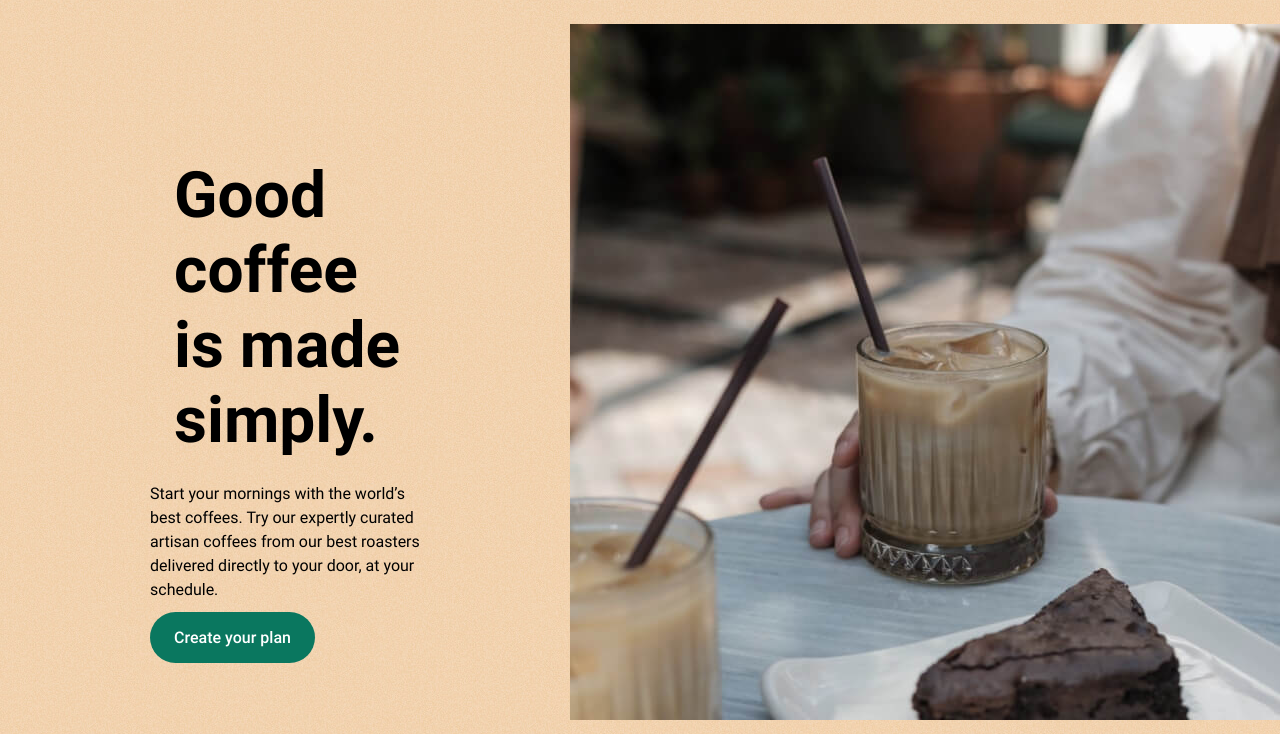
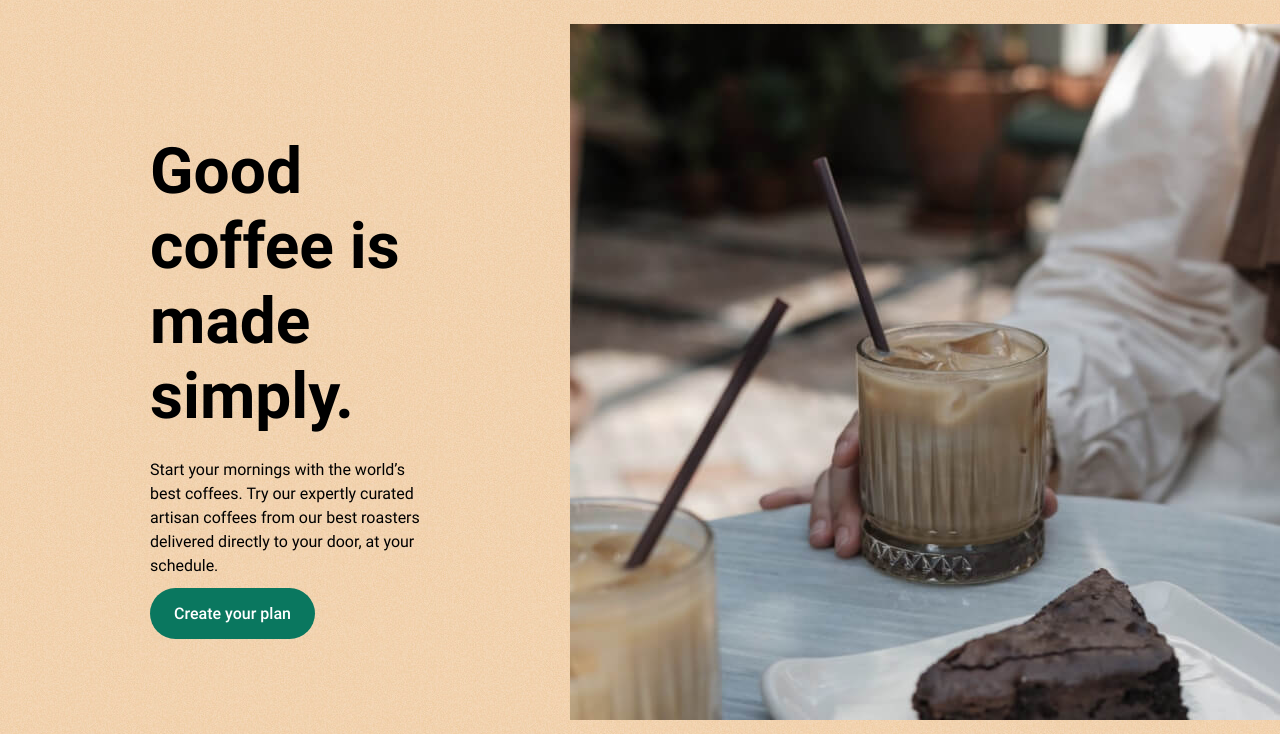
Before and after one commit to Muhammadmustafo882/Coffee-roasters, a plain HTML site: page index.html in a window 1280 px wide. Shown: the part 85-819 px from the top of the page. Drawn offline with Linux system fonts and the light colour scheme.

Commit message:
Add hero section styles

```diff
--- a/css/style.css
+++ b/css/style.css
@@ -25,7 +25,7 @@
 
 :root{
     --font-family: "Roboto", "Arial", "sans-serif";
-    --hero-bg: #F1D3B0;
+    --hero-bg: #F3D7B7;
     --grey: #F5F5EC;
     --brown: #C99B67;
     --green: #0A775F;
@@ -165,7 +165,7 @@ img{
     font-weight: 700;
     line-height: normal;
     margin: 0;
-    margin: 24px;
+    margin-bottom: 24px;
 }
 
 .hero-text {
```
